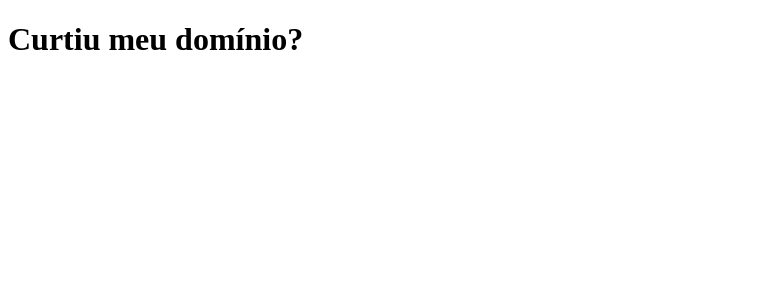
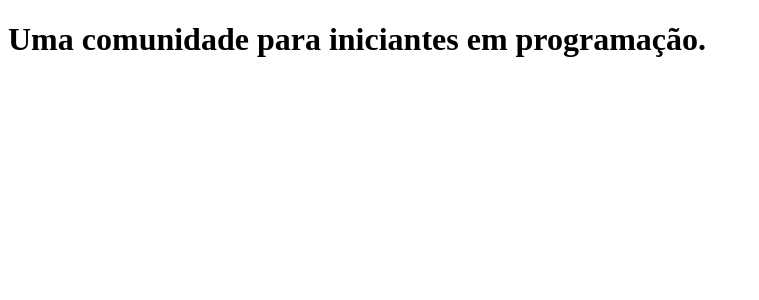
Before and after one commit to griloowx/codenews.com, a Next.js app: page / in a window 1280 px wide. Shown: the top 300 px of the page, without its empty margins (0-759 px from the left). Built offline with nearby package versions, Linux system fonts and the light colour scheme.

Commit message:
jest:watch

```diff
--- a/package.json
+++ b/package.json
@@ -6,7 +6,9 @@
   "scripts": {
     "dev": "next dev",
     "lint:check": "prettier --check .",
-    "lint:fix": "prettier --write ."
+    "lint:fix": "prettier --write .",
+    "test": "jest",
+    "test:watch":"jest --watch"
   },
   "author": "",
   "license": "MIT",
@@ -16,6 +18,7 @@
     "react-dom": "^18.2.0"
   },
   "devDependencies": {
+    "jest": "^29.6.2",
     "prettier": "^3.0.0"
   }
 }
--- a/pages/index.js
+++ b/pages/index.js
@@ -1,4 +1,4 @@
 function Home() {
-  return <h1>Curtiu meu domínio?</h1>;
+  return <h1>Uma comunidade para iniciantes em programação.</h1>;
 }
 export default Home;
```
Also changed, not shown: 1 other file (tests, documents, lock files or other folders).
